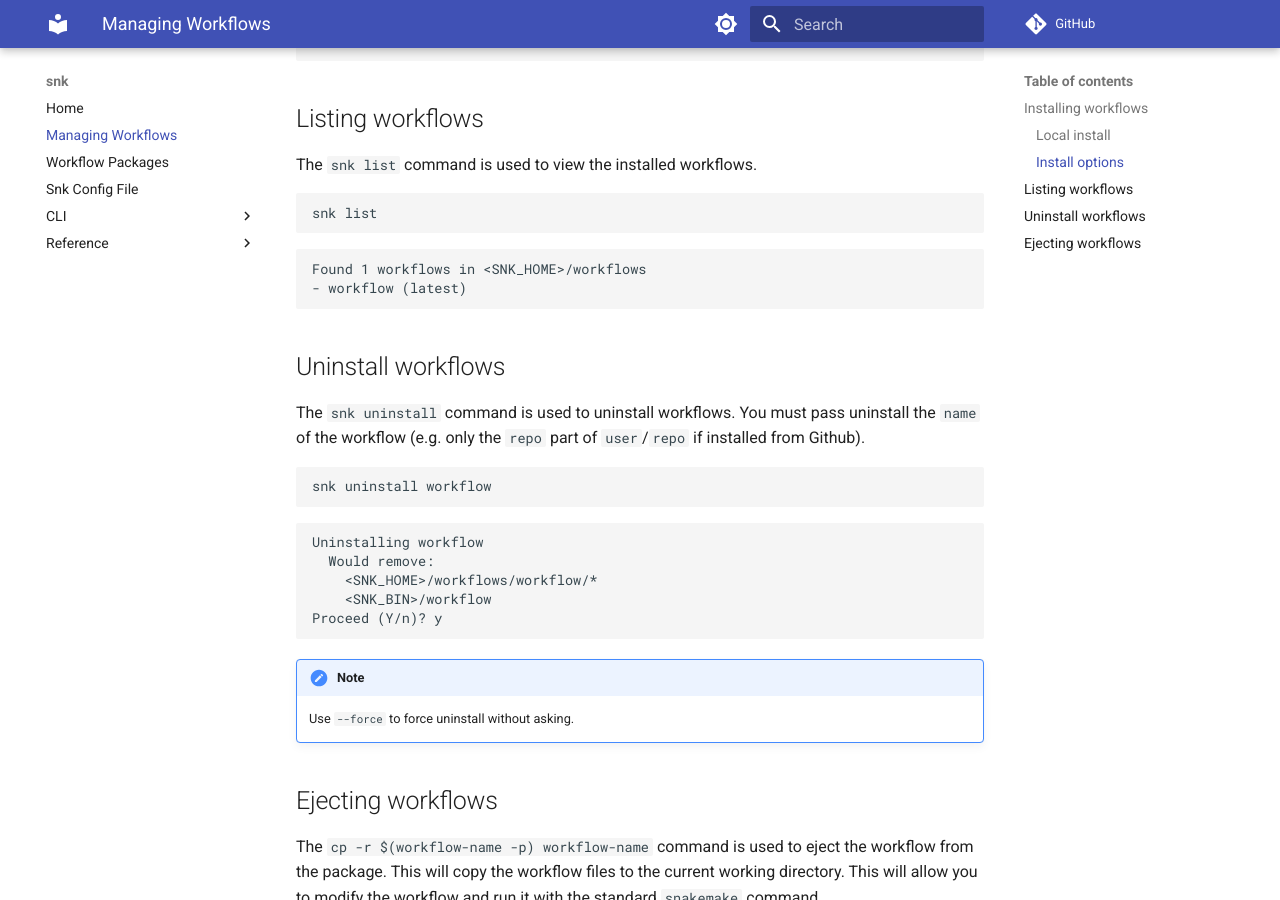
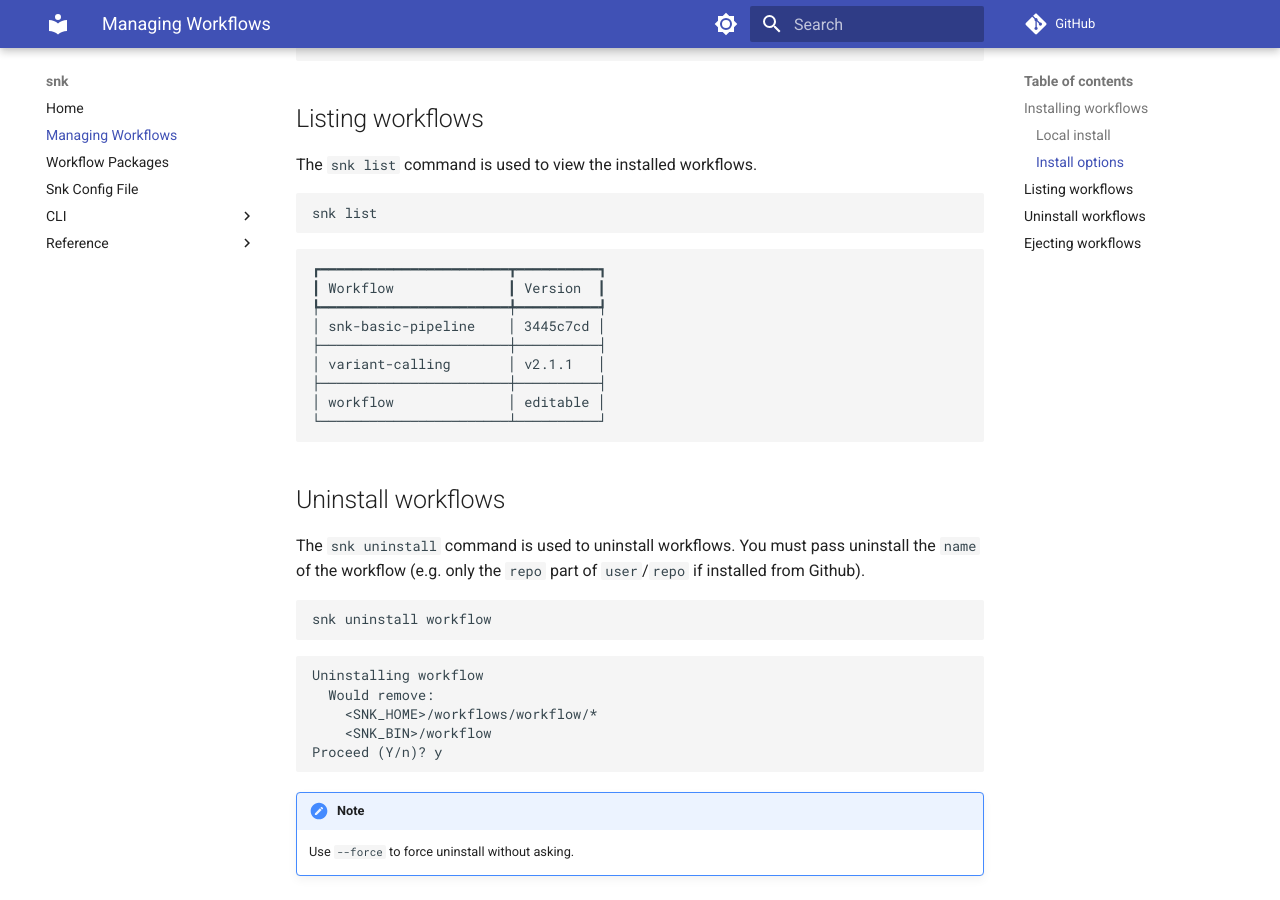
Before and after one commit to Wytamma/snk, an MkDocs documentation site: the page built from docs/managing_pipelines.md, in a window 1280 px wide and 900 px high, scrolled down 2313 px. Built offline with MkDocs 1.6.1 and Material for MkDocs 9.7.7, drawn with Linux system fonts in a browser that asks for light colours; comment, search, counter and statistics services are not loaded.

Commit message:
Update snk list docs

````diff
--- a/docs/managing_pipelines.md
+++ b/docs/managing_pipelines.md
@@ -103,8 +103,15 @@ The `snk list` command is used to view the installed workflows.
 snk list
 ```
 ```
-Found 1 workflows in <SNK_HOME>/workflows
-- workflow (latest)
+┏━━━━━━━━━━━━━━━━━━━━━━━┳━━━━━━━━━━┓
+┃ Workflow              ┃ Version  ┃
+┡━━━━━━━━━━━━━━━━━━━━━━━╇━━━━━━━━━━┩
+│ snk-basic-pipeline    │ 3445c7cd │
+├───────────────────────┼──────────┤
+│ variant-calling       │ v2.1.1   │
+├───────────────────────┼──────────┤
+│ workflow              │ editable │
+└───────────────────────┴──────────┘
 ```
 
 ## Uninstall workflows
````
